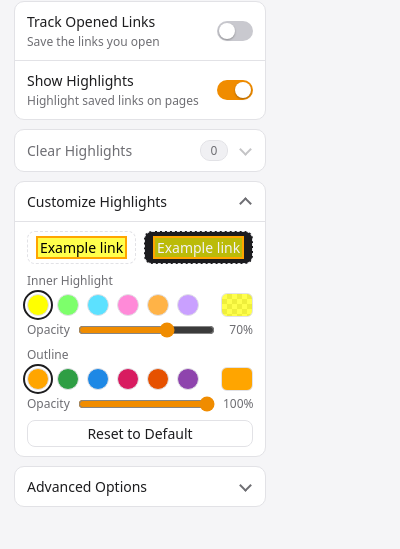
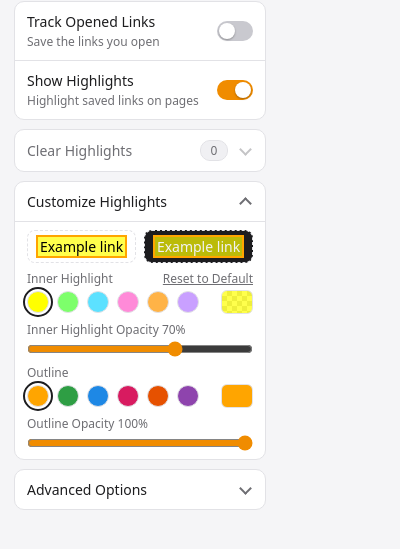
Before and after one commit to TiDeane/Link-Highlighter, a browser extension: page popup.html in a window 400 px wide. Both pictures are taken after a click on the button "Customize Highlights". Shown: the part 49-598 px from the top of the page. Drawn offline with Linux system fonts and the light colour scheme.

Commit message:
feat: restore full opacity labels, move reset to a link

```diff
--- a/popup.css
+++ b/popup.css
@@ -143,6 +143,7 @@ body {
 
 .switch:focus-visible,
 .expander:focus-visible,
+.text-button:focus-visible,
 .danger:focus-visible {
   outline: 2px solid var(--accent);
   outline-offset: 2px;
@@ -272,8 +273,8 @@ body {
 .colors {
   display: flex;
   flex-direction: column;
-  gap: 8px;
-  padding: 9px 12px;
+  gap: 7px;
+  padding: 8px 12px;
 }
 
 .previews {
@@ -308,7 +309,7 @@ body {
 .field {
   display: flex;
   flex-direction: column;
-  gap: 4px;
+  gap: 3px;
 }
 
 .field-label {
@@ -322,17 +323,7 @@ body {
   gap: 8px;
 }
 
-/* The label, the slider and the value share one line to keep the popup short */
-.opacity {
-  display: flex;
-  align-items: center;
-  gap: 8px;
-}
 
-.opacity-value {
-  width: 30px;
-  text-align: right;
-}
 
 .swatch {
   width: 22px;
@@ -362,23 +353,29 @@ body {
 }
 
 .field input[type="range"] {
-  flex: 1;
-  min-width: 0;
+  width: 100%;
   margin: 0;
   accent-color: var(--accent);
 }
 
-.secondary {
-  padding: 3px 12px;
-  border: 1px solid var(--border);
-  border-radius: 8px;
-  background: none;
-  color: inherit;
-  font: inherit;
-  cursor: pointer;
-  transition: background 0.15s ease;
+.field-head {
+  display: flex;
+  align-items: baseline;
+  justify-content: space-between;
 }
 
-.secondary:hover {
-  background: var(--hover);
+/* A small link-style button, used for Reset to Default */
+.text-button {
+  padding: 0;
+  border: 0;
+  background: none;
+  color: var(--muted);
+  font: inherit;
+  font-size: 12px;
+  text-decoration: underline;
+  cursor: pointer;
 }
+
+.text-button:hover {
+  color: var(--text);
+}
--- a/popup.html
+++ b/popup.html
@@ -64,15 +64,18 @@
 
           <!-- Swatches are added by popup.js, before the box that previews the chosen color -->
           <div class="field">
-            <span class="field-label">Inner Highlight</span>
+            <div class="field-head">
+              <span class="field-label">Inner Highlight</span>
+              <button type="button" class="text-button" id="reset-colors">Reset to Default</button>
+            </div>
             <div class="swatches" id="highlight-swatches">
               <span class="chosen-color" id="highlight-chosen" title="Chosen color and opacity"></span>
             </div>
-            <div class="opacity">
-              <label class="field-label" for="highlight-opacity">Opacity</label>
-              <input type="range" id="highlight-opacity" min="0.1" max="1" step="0.05">
-              <span class="field-label opacity-value" id="highlight-opacity-value"></span>
-            </div>
+          </div>
+
+          <div class="field">
+            <label class="field-label" for="highlight-opacity">Inner Highlight Opacity <span id="highlight-opacity-value"></span></label>
+            <input type="range" id="highlight-opacity" min="0.1" max="1" step="0.05">
           </div>
 
           <div class="field">
@@ -80,14 +83,12 @@
             <div class="swatches" id="outline-swatches">
               <span class="chosen-color" id="outline-chosen" title="Chosen color and opacity"></span>
             </div>
-            <div class="opacity">
-              <label class="field-label" for="outline-opacity">Opacity</label>
-              <input type="range" id="outline-opacity" min="0" max="1" step="0.05">
-              <span class="field-label opacity-value" id="outline-opacity-value"></span>
-            </div>
           </div>
 
-          <button type="button" class="secondary" id="reset-colors">Reset to Default</button>
+          <div class="field">
+            <label class="field-label" for="outline-opacity">Outline Opacity <span id="outline-opacity-value"></span></label>
+            <input type="range" id="outline-opacity" min="0" max="1" step="0.05">
+          </div>
         </div>
       </div>
     </div>
```
